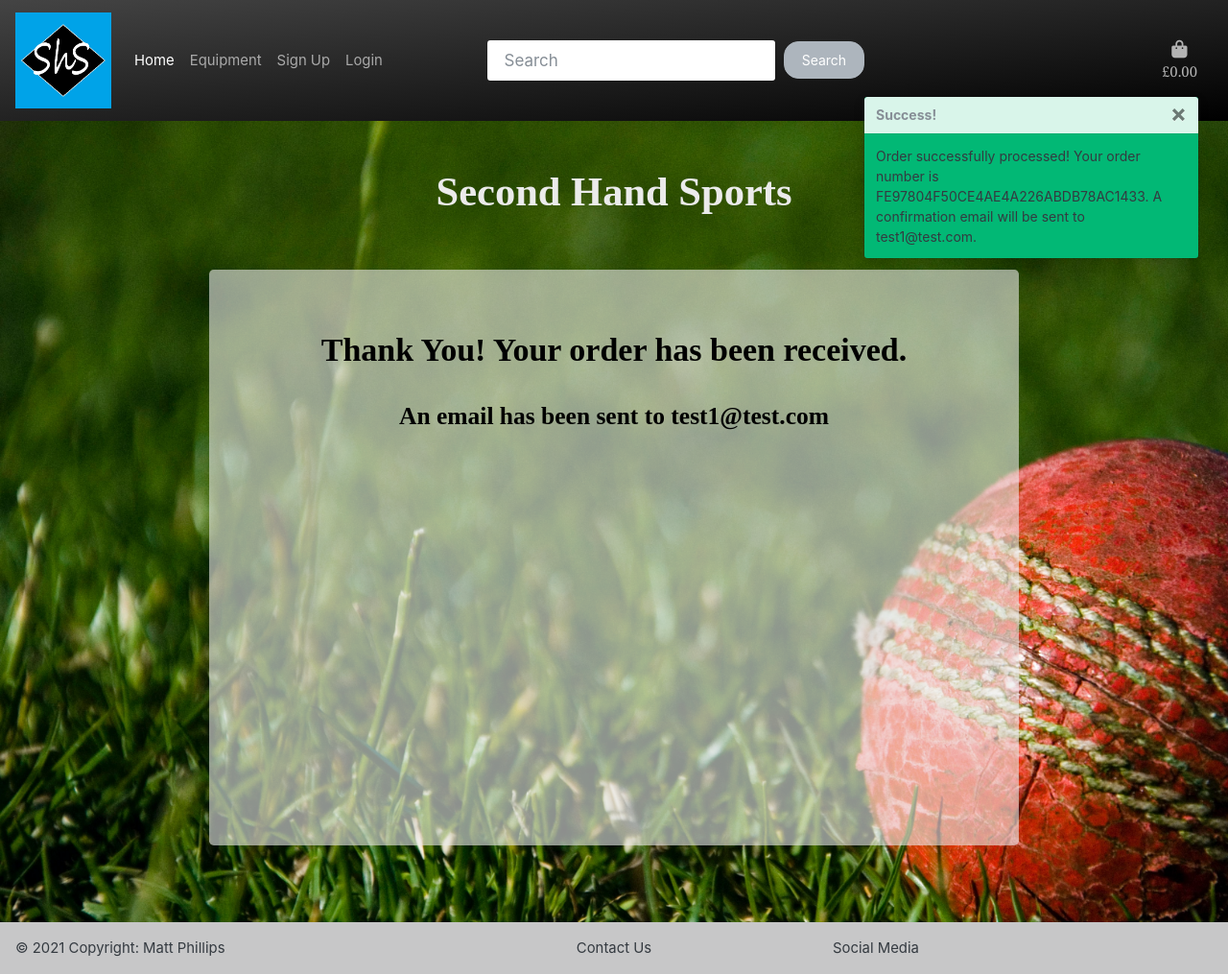
After one commit to mphil17/Sports-shop-MS4, a Django app: a page that uses checkout/templates/checkout/checkout_success.html in a window 1280 px wide. The commit adds this page. Shown: the whole page at 96% size. Run offline with Django 3.2, Linux system fonts and the light colour scheme; data comes from the database, SQL or seed files in the repository; both versions use the stored data as it was after the commit; parts of the project's set-up code (start-up, migrations or seed data) failed here and were passed over; some libraries are stand-ins or nearby versions; some web fonts are replaced.

Commit message:
Added a checkout success page.

```diff
--- a/checkout/__init__.py
+++ b/checkout/__init__.py
@@ -0,0 +1 @@
+default_app_config = 'checkout.apps.CheckoutConfig'
--- a/checkout/models.py
+++ b/checkout/models.py
@@ -30,7 +30,7 @@
     grand_total = models.DecimalField(max_digits=10, decimal_places=2, null=False, default=0)
 
 
-    def _generate_order_number(self):
+    def _generate_order_id(self):
         """
         Generate a random, unique order number using UUID
         """
@@ -53,13 +53,13 @@
         Override the original save method to set the order number
         if it hasn't been set already.
         """
-        if not self.order_number:
-            self.order_number = self._generate_order_number()
+        if not self.order_id:
+            self.order_id = self._generate_order_id()
         super().save(*args, **kwargs)
 
 
     def __str__(self):
-        return self.order_number
+        return self.order_id
 
 
 class OrderLineItem(models.Model):
@@ -78,4 +78,4 @@
         super().save(*args, **kwargs)
 
     def __str__(self):
-        return f'SKU {self.item.sku} on order {self.order.order_number}'
+        return f'SKU {self.item.sku} on order {self.order.order_id}'
--- a/checkout/signals.py
+++ b/checkout/signals.py
@@ -2,6 +2,7 @@
 from django.dispatch import receiver
 
 from .models import OrderLineItem
+
 
 @receiver(post_save, sender=OrderLineItem)
 def update_on_save(sender, instance, created, **kwargs):
@@ -10,8 +11,9 @@
     """
     instance.order.update_total()
 
+
 @receiver(post_delete, sender=OrderLineItem)
-def update_on_save(sender, instance, **kwargs):
+def update_on_delete(sender, instance, **kwargs):
     """
     Update order total on lineitem delete
     """
--- a/checkout/templates/checkout/checkout.html
+++ b/checkout/templates/checkout/checkout.html
@@ -103,7 +103,7 @@
                     <fieldset class="px-3">
                         <legend class="fieldset-label small equip-text px-2 w-auto">Payment</legend>
                         <!-- A Stripe card element will go here -->
-                        <div class="mb-3" id="card-element"></div>
+                        <div class="mb-3 equip-text" id="card-element"></div>
 
                         <!-- Used to display form errors -->
                         <div class="mb-3 text-danger" id="card-errors" role="alert"></div>
--- /dev/null
+++ b/checkout/templates/checkout/checkout_success.html
@@ -0,0 +1,33 @@
+{% extends "base.html" %}
+{% load static %}
+
+
+{% block page_header %}
+    <div class="container header-container">
+        <div class="row">
+            <div class="col"></div>
+        </div>
+    </div>
+{% endblock %}
+
+{% block content %}
+<div>
+    <div class="row mt-5 mb-5">
+        <div class="col-md-8 col-sm-10 offset-md-2 offset-sm-1">
+            <div class="jumbotron custom-jt">
+               <div class="container">
+        <div class="row">
+            <div class="col text-center">
+                <h2 class="equip-text">Thank You! Your order has been received.</h2><br>
+                <h4 class="equip-text">An email has been sent to {{ order.email }}</h4>
+            </div>
+        </div>
+
+
+                </div>
+            </div>
+        </div>
+    </div>
+</div>
+
+{% endblock %}
--- a/checkout/urls.py
+++ b/checkout/urls.py
@@ -2,5 +2,6 @@
 from . import views
 
 urlpatterns = [
-    path('', views.checkout, name='checkout')
+    path('', views.checkout, name='checkout'),
+    path('checkout_success/<order_id>', views.checkout_success, name='checkout_success'),
 ]
--- a/checkout/views.py
+++ b/checkout/views.py
@@ -1,8 +1,10 @@
-from django.shortcuts import render, redirect, reverse
+from django.shortcuts import render, redirect, reverse, get_object_or_404
 from django.contrib import messages
 from django.conf import settings
 
 from .forms import OrderForm
+from .models import Order, OrderLineItem
+from equipment.models import Equipment
 from bag.contexts import bag_contents
 
 import stripe
@@ -12,23 +14,63 @@
     stripe_public_key = settings.STRIPE_PUBLIC_KEY
     stripe_secret_key = settings.STRIPE_SECRET_KEY
 
-    bag = request.session.get('bag', {})
-    if not bag:
-       messages.error(request, "Your bag is empty")
-       return redirect(reverse('equipment'))
+    if request.method == 'POST':
+        bag = request.session.get('bag', {})
 
-    current_bag = bag_contents(request)
-    total = current_bag['grand_total']
-    stripe_total = round(total * 100)
-    stripe.api_key = stripe_secret_key
-    intent = stripe.PaymentIntent.create(
-        amount=stripe_total,
-        currency=settings.STRIPE_CURRENCY,
-    )
+        form_data = {
+            'full_name': request.POST['full_name'],
+            'email': request.POST['email'],
+            'tel_number': request.POST['tel_number'],
+            'country': request.POST['country'],
+            'postcode': request.POST['postcode'],
+            'town_or_city': request.POST['town_or_city'],
+            'street_address1': request.POST['street_address1'],
+            'street_address2': request.POST['street_address2'],
+            'county': request.POST['county'],
+        }
+        order_form = OrderForm(form_data)
+        if order_form.is_valid():
+            order = order_form.save()
+            for item_id, item_data in bag.items():
+                try:
+                    item = Equipment.objects.get(id=item_id)
+                    order_line_item = OrderLineItem(
+                        order=order,
+                        item=item,
+                        quantity=item_data,
+                    )
+                    order_line_item.save()
+                except Equipment.DoesNotExist:
+                    messages.error(request, (
+                        "One of the products in your bag wasn't found in our database. "
+                        "Please call us for assistance!")
+                    )
+                    order.delete()
+                    return redirect(reverse('view_bag'))
 
-    print(intent)
+            request.session['save_info'] = 'save-info' in request.POST
+            return redirect(reverse('checkout_success', args=[order.order_id]))
+        else:
+            messages.error(request, 'There was an error with your form. \
+                Please double check your information.')
 
-    order_form = OrderForm()
+    else:
+        bag = request.session.get('bag', {})
+        if not bag:
+            messages.error(request, "Your bag is empty")
+            return redirect(reverse('equipment'))
+
+        current_bag = bag_contents(request)
+        total = current_bag['grand_total']
+        stripe_total = round(total * 100)
+        stripe.api_key = stripe_secret_key
+        intent = stripe.PaymentIntent.create(
+            amount=stripe_total,
+            currency=settings.STRIPE_CURRENCY,
+        )
+
+        order_form = OrderForm()
+
     template = 'checkout/checkout.html'
     context = {
         'order_form': order_form,
@@ -37,3 +79,24 @@
     }
 
     return render(request, template, context)
+
+
+def checkout_success(request, order_id):
+    """
+    Handle successful checkouts
+    """
+    save_info = request.session.get('save_info')
+    order = get_object_or_404(Order, order_id=order_id)
+    messages.success(request, f'Order successfully processed! \
+        Your order number is {order_id}. A confirmation \
+        email will be sent to {order.email}.')
+
+    if 'bag' in request.session:
+        del request.session['bag']
+
+    template = 'checkout/checkout_success.html'
+    context = {
+        'order': order,
+    }
+
+    return render(request, template, context)
```
Also changed, not shown: templates/error.html (added, +12 -0 lines), db.sqlite3.
